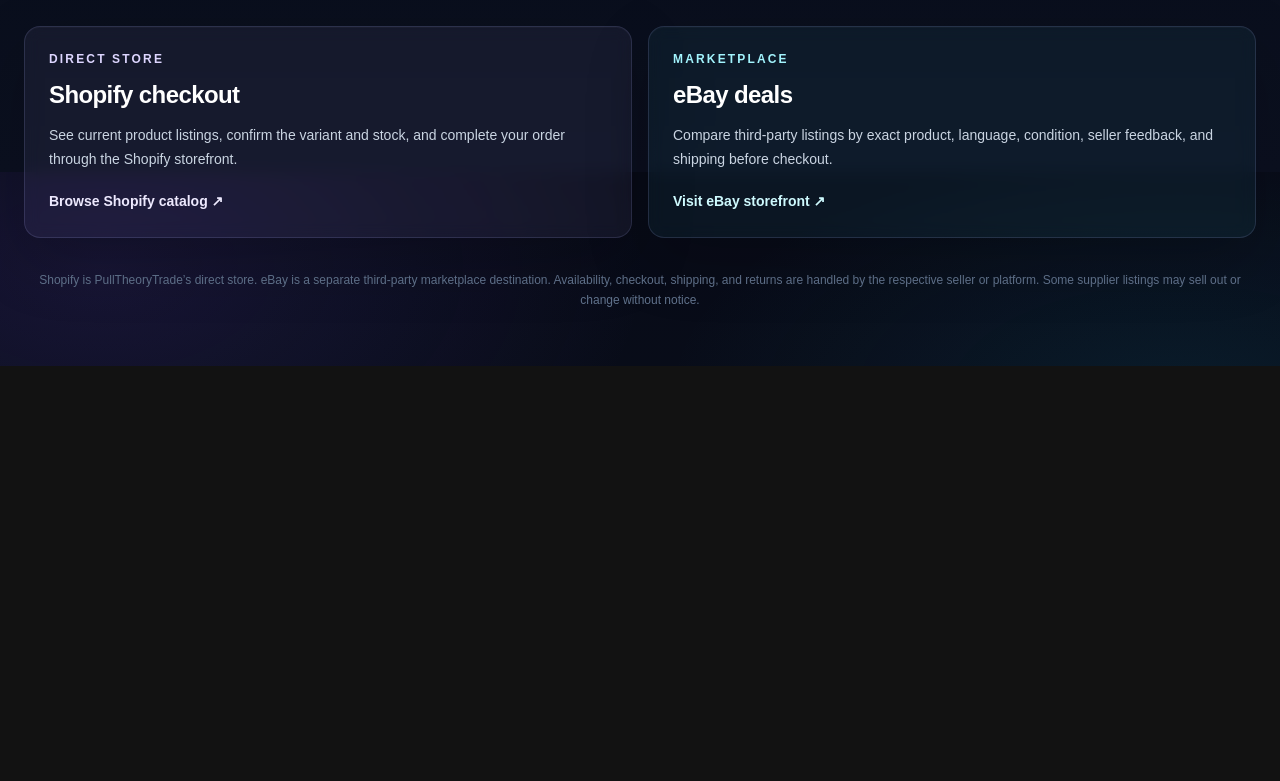
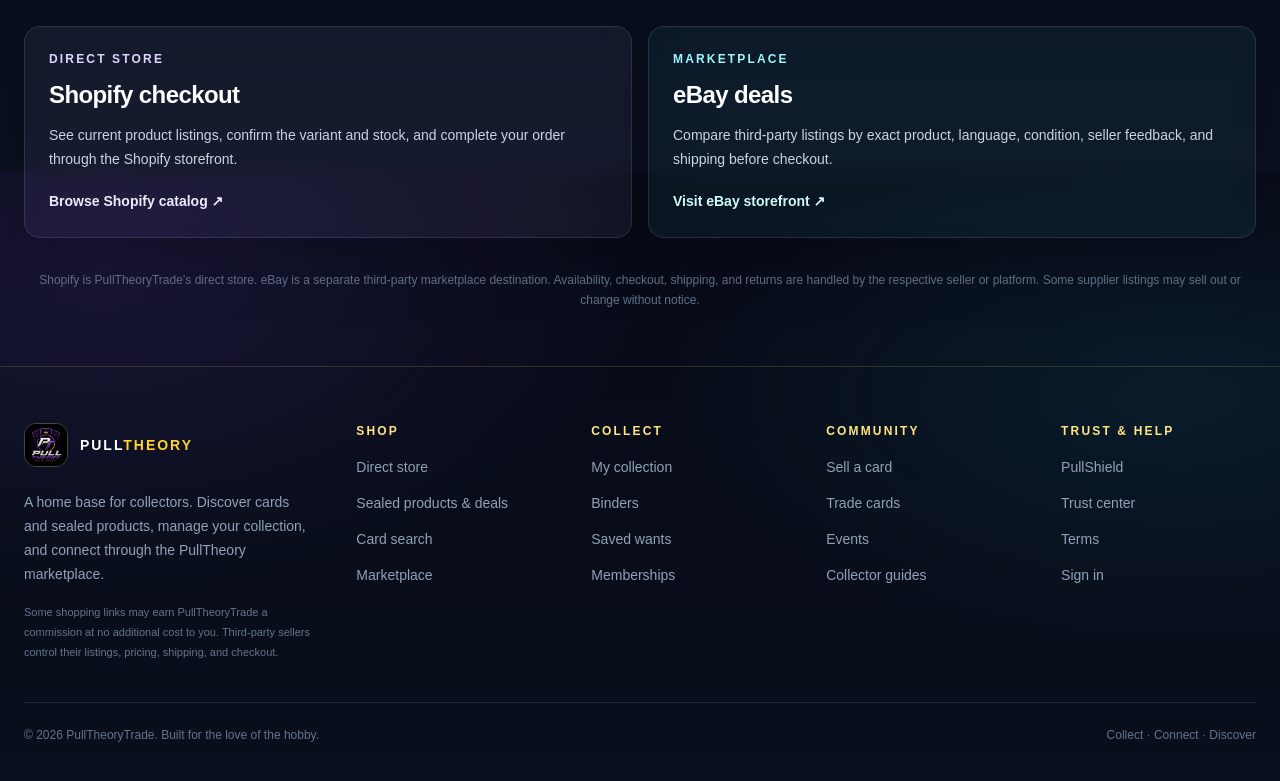
Before and after one commit to PullTheory/Pull-Theory, a Next.js app: page /shopify in a window 1280 px wide. Shown: the part 628-1409 px from the top of the page. Before the commit the page ends 994 px from the top, so only its background shows below. Built offline with nearby package versions, Linux system fonts and the light colour scheme; no server answers.

Commit message:
Add shared footer across all PullTheory pages

```diff
--- a/app/layout.tsx
+++ b/app/layout.tsx
@@ -4,6 +4,7 @@ import { Analytics } from "@vercel/analytics/next";
 import "./globals.css";
 import AppHeader from "./components/AppHeader";
 import TrafficTracker from "./components/TrafficTracker";
+import SiteFooter from "./components/SiteFooter";
 
 const geistSans = Geist({ variable: "--font-geist-sans", subsets: ["latin"] });
 const geistMono = Geist_Mono({ variable: "--font-geist-mono", subsets: ["latin"] });
@@ -31,6 +32,7 @@ export default function RootLayout({ children }: Readonly<{ children: React.Reac
           <TrafficTracker />
           <AppHeader />
           {children}
+          <SiteFooter />
           <Analytics />
         </div>
       </body>
```
